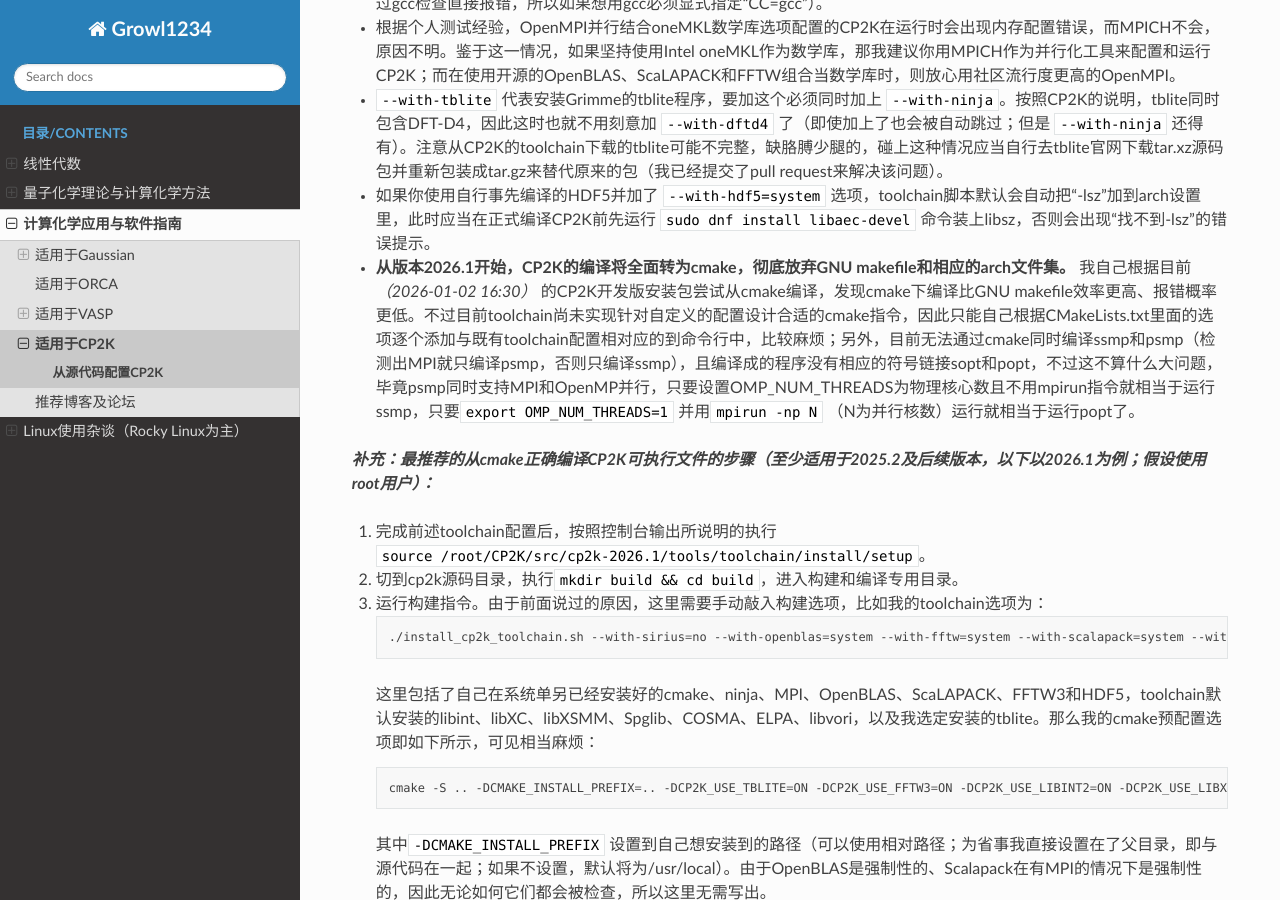
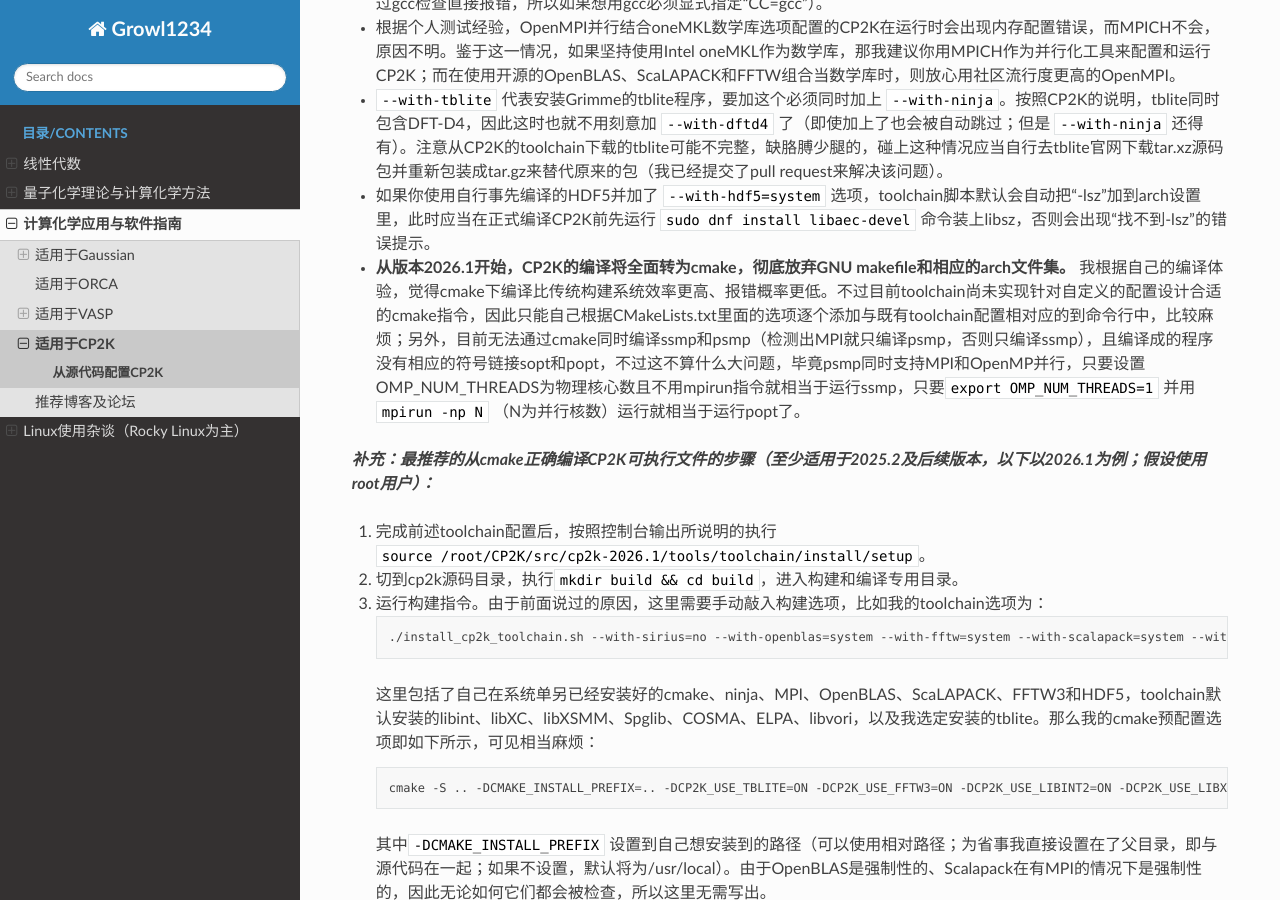
Before and after one commit to Growl1234/RTDProject, a Sphinx documentation site: the page built from source/applications/CP2K/installation.md, in a window 1280 px wide and 900 px high, scrolled down 584 px. Built offline with Sphinx 7.4.7 and the Read the Docs theme 3.1.0, drawn with Linux system fonts in a browser that asks for light colours.

Commit message:
Update installation.md

```diff
--- a/source/applications/CP2K/installation.md
+++ b/source/applications/CP2K/installation.md
@@ -16,7 +16,7 @@
 
 * 如果你使用自行事先编译的HDF5并加了 <code style="font-size: 14px;">\--with-hdf5=system</code> 选项，toolchain脚本默认会自动把“-lsz”加到arch设置里，此时应当在正式编译CP2K前先运行 <code style="font-size: 14px;">sudo dnf install libaec-devel</code> 命令装上libsz，否则会出现“找不到-lsz”的错误提示。
 
-* **从版本2026.1开始，CP2K的编译将全面转为cmake，彻底放弃GNU makefile和相应的arch文件集。** 我自己根据目前 *（2026-01-02 16:30）* 的CP2K开发版安装包尝试从cmake编译，发现cmake下编译比GNU makefile效率更高、报错概率更低。不过目前toolchain尚未实现针对自定义的配置设计合适的cmake指令，因此只能自己根据CMakeLists.txt里面的选项逐个添加与既有toolchain配置相对应的到命令行中，比较麻烦；另外，目前无法通过cmake同时编译ssmp和psmp（检测出MPI就只编译psmp，否则只编译ssmp），且编译成的程序没有相应的符号链接sopt和popt，不过这不算什么大问题，毕竟psmp同时支持MPI和OpenMP并行，只要设置OMP_NUM_THREADS为物理核心数且不用mpirun指令就相当于运行ssmp，只要<code style="font-size: 14px;">export OMP_NUM_THREADS=1</code> 并用<code style="font-size: 14px;">mpirun -np N</code> （N为并行核数）运行就相当于运行popt了。
+* **从版本2026.1开始，CP2K的编译将全面转为cmake，彻底放弃GNU makefile和相应的arch文件集。** 我根据自己的编译体验，觉得cmake下编译比传统构建系统效率更高、报错概率更低。不过目前toolchain尚未实现针对自定义的配置设计合适的cmake指令，因此只能自己根据CMakeLists.txt里面的选项逐个添加与既有toolchain配置相对应的到命令行中，比较麻烦；另外，目前无法通过cmake同时编译ssmp和psmp（检测出MPI就只编译psmp，否则只编译ssmp），且编译成的程序没有相应的符号链接sopt和popt，不过这不算什么大问题，毕竟psmp同时支持MPI和OpenMP并行，只要设置OMP_NUM_THREADS为物理核心数且不用mpirun指令就相当于运行ssmp，只要<code style="font-size: 14px;">export OMP_NUM_THREADS=1</code> 并用<code style="font-size: 14px;">mpirun -np N</code> （N为并行核数）运行就相当于运行popt了。
 
 ***补充：最推荐的从cmake正确编译CP2K可执行文件的步骤（至少适用于2025.2及后续版本，以下以2026.1为例；假设使用root用户）：***
 
```
